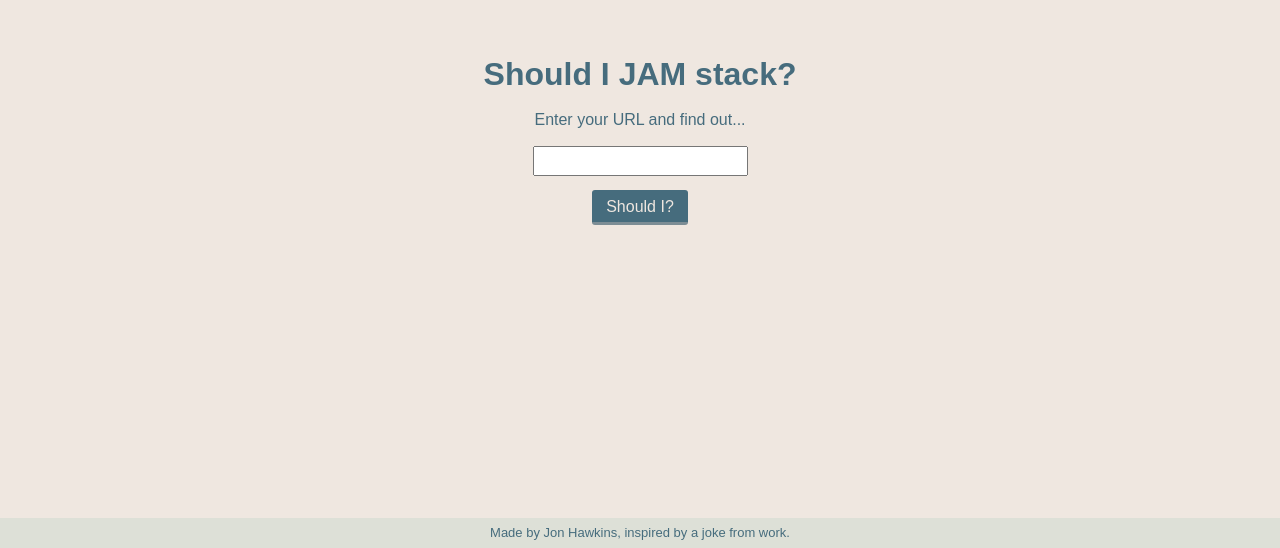
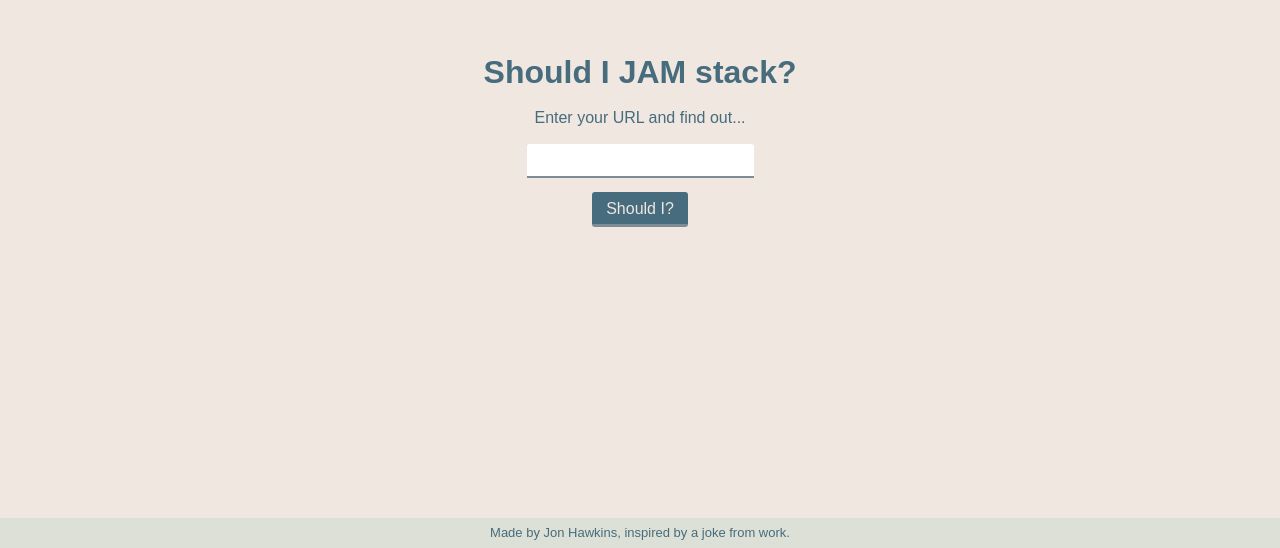
Before and after one commit to jonoHawkins/should-i-jam-stack, a website built with Parcel: page index.html in a window 1280 px wide. Shown: the part 252-800 px from the top of the page. Built offline with nearby package versions, Linux system fonts and the light colour scheme.

Commit message:
input styles

```diff
--- a/style.scss
+++ b/style.scss
@@ -30,6 +30,11 @@ label {
 input {
     font: inherit;
     margin: 14px;
+    border: 0;
+    border-bottom: 2px #7c8d95 solid;
+    padding: 5px 10px 3px;
+    border-radius: 3px 3px 0 0;
+    color: #466c7d;
 }
 
 button {
```
